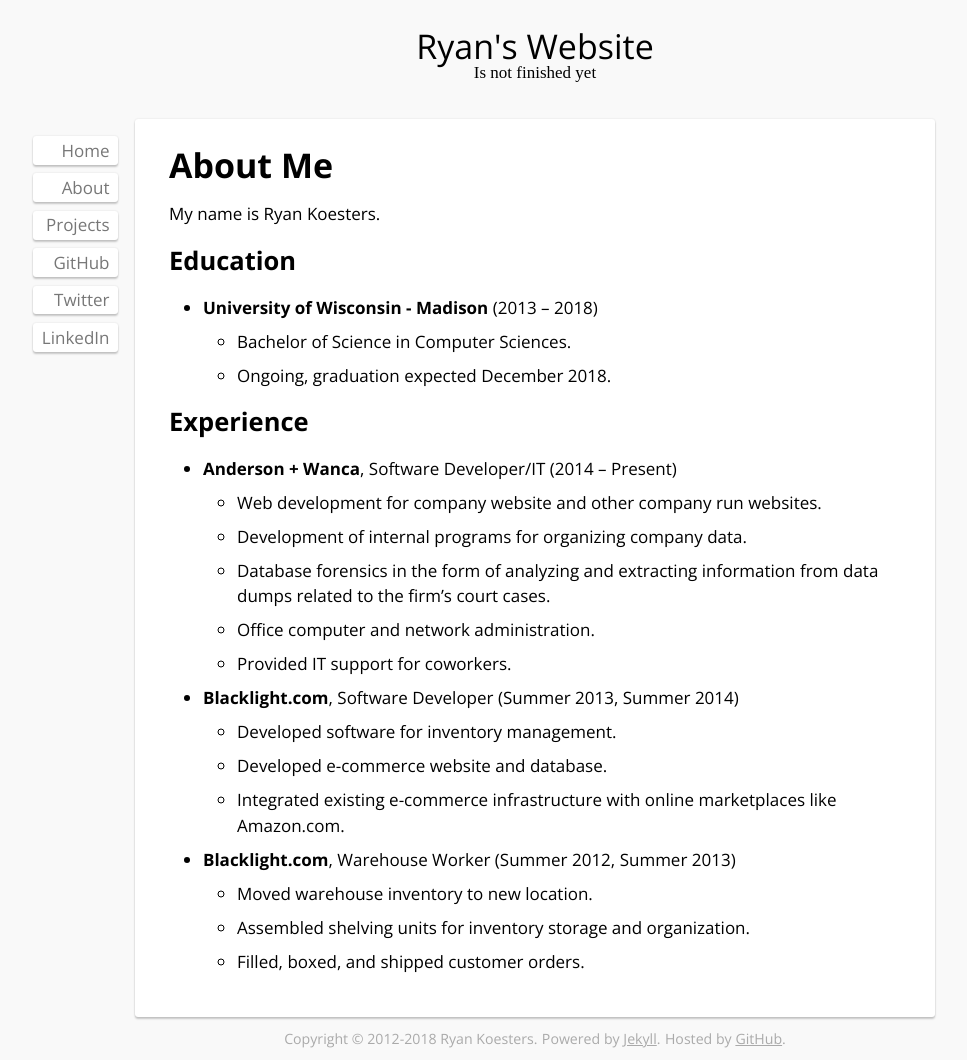
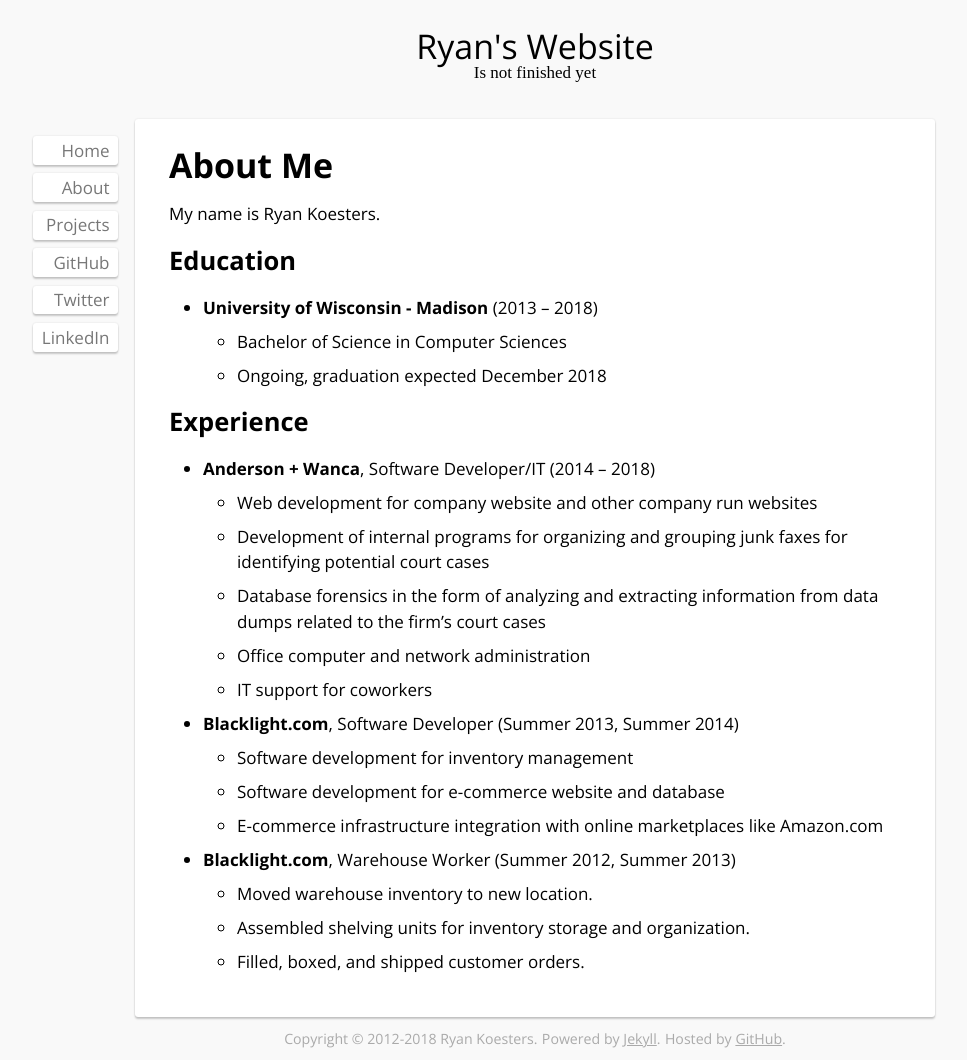
Before and after one commit to rkoesters/rkoesters.github.io, a Jekyll site: the page built from about.md, in a window 1280 px wide. Shown: the whole page, without its empty margins (105-1072 px from the left). Built offline with Jekyll 4.4.1, drawn with Linux system fonts in a browser that asks for light colours; nearby versions of some CDN libraries.

Commit message:
Update work history text in about.md.

```diff
--- a/about.md
+++ b/about.md
@@ -10,34 +10,35 @@ Education
 
 * **University of Wisconsin - Madison** (2013 -- 2018)
 
-  * Bachelor of Science in Computer Sciences.
+  * Bachelor of Science in Computer Sciences
 
-  * Ongoing, graduation expected December 2018.
+  * Ongoing, graduation expected December 2018
 
 Experience
 ----------
 
-* **Anderson + Wanca**, Software Developer/IT (2014 -- Present)
+* **Anderson + Wanca**, Software Developer/IT (2014 -- 2018)
 
-  * Web development for company website and other company run websites.
+  * Web development for company website and other company run websites
 
-  * Development of internal programs for organizing company data.
+  * Development of internal programs for organizing and grouping junk
+    faxes for identifying potential court cases
 
   * Database forensics in the form of analyzing and extracting
-    information from data dumps related to the firm's court cases.
+    information from data dumps related to the firm’s court cases
 
-  * Office computer and network administration.
+  * Office computer and network administration
 
-  * Provided IT support for coworkers.
+  * IT support for coworkers
 
 * **Blacklight.com**, Software Developer (Summer 2013, Summer 2014)
 
-  * Developed software for inventory management.
+  * Software development for inventory management
 
-  * Developed e-commerce website and database.
+  * Software development for e-commerce website and database
 
-  * Integrated existing e-commerce infrastructure with online
-    marketplaces like Amazon.com.
+  * E-commerce infrastructure integration with online marketplaces like
+    Amazon.com
 
 * **Blacklight.com**, Warehouse Worker (Summer 2012, Summer 2013)
 
```
